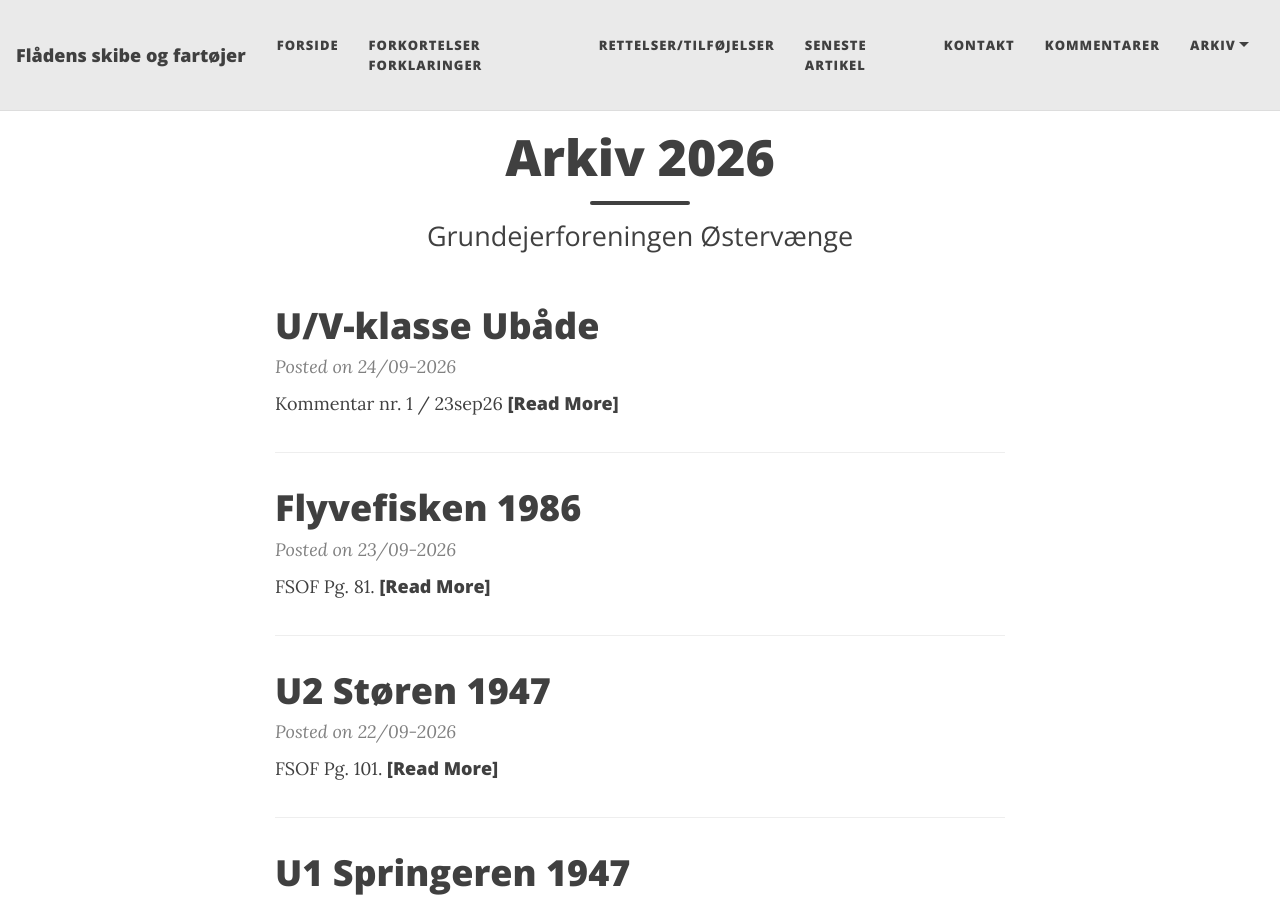
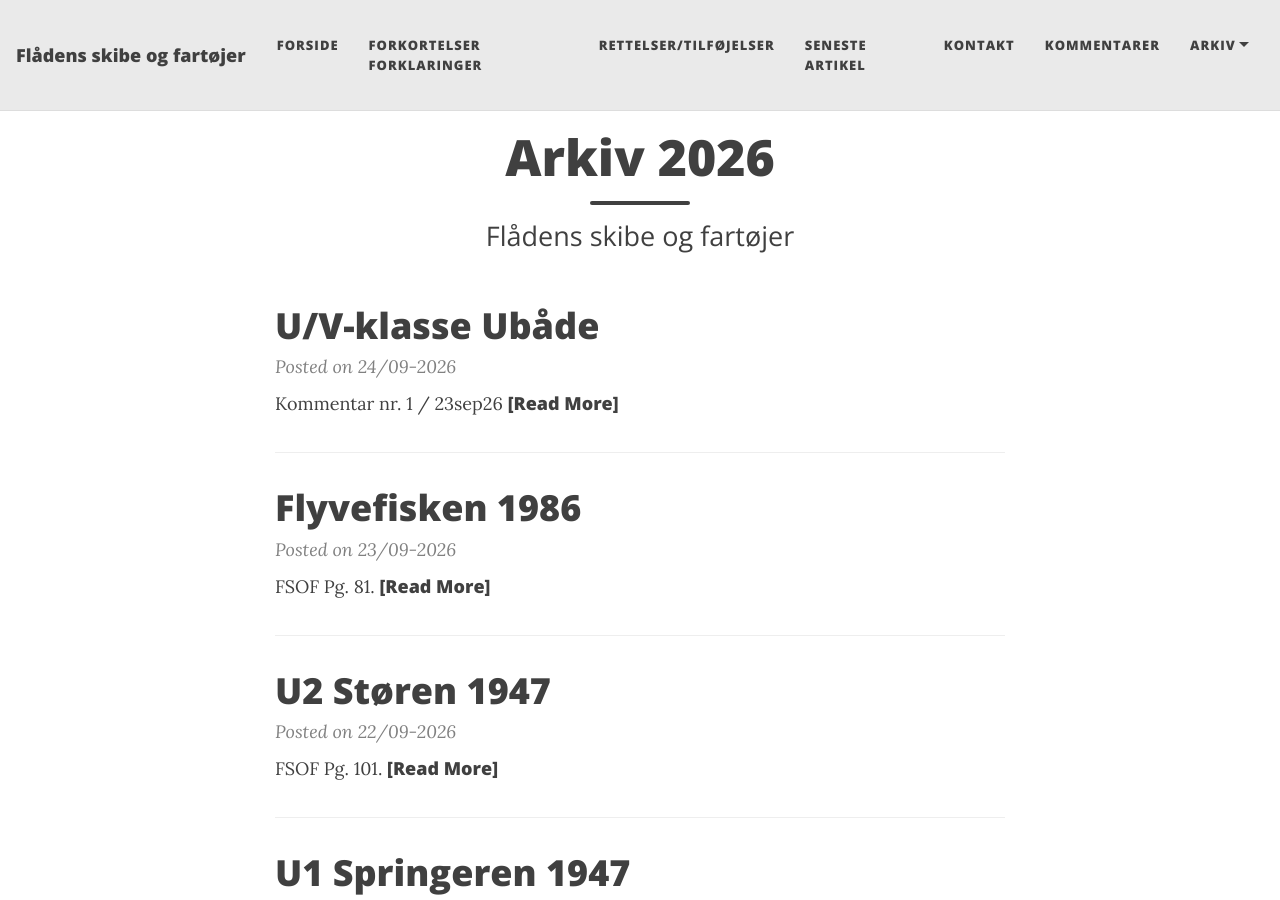
Before and after one commit to mex/fsof.dk, a Jekyll site: the page built from arkiv-2026.md, in a window 1280 px wide and 900 px high. Built offline with Jekyll 4.4.1, drawn with Linux system fonts in a browser that asks for light colours.

Commit message:
Update subtitle in arkiv-2026.md

```diff
--- a/arkiv-2026.md
+++ b/arkiv-2026.md
@@ -1,6 +1,6 @@
 ---
 layout: news
 title: Arkiv 2026
-subtitle: Grundejerforeningen Østervænge
+subtitle: Flådens skibe og fartøjer
 year: 2026
 ---
```
